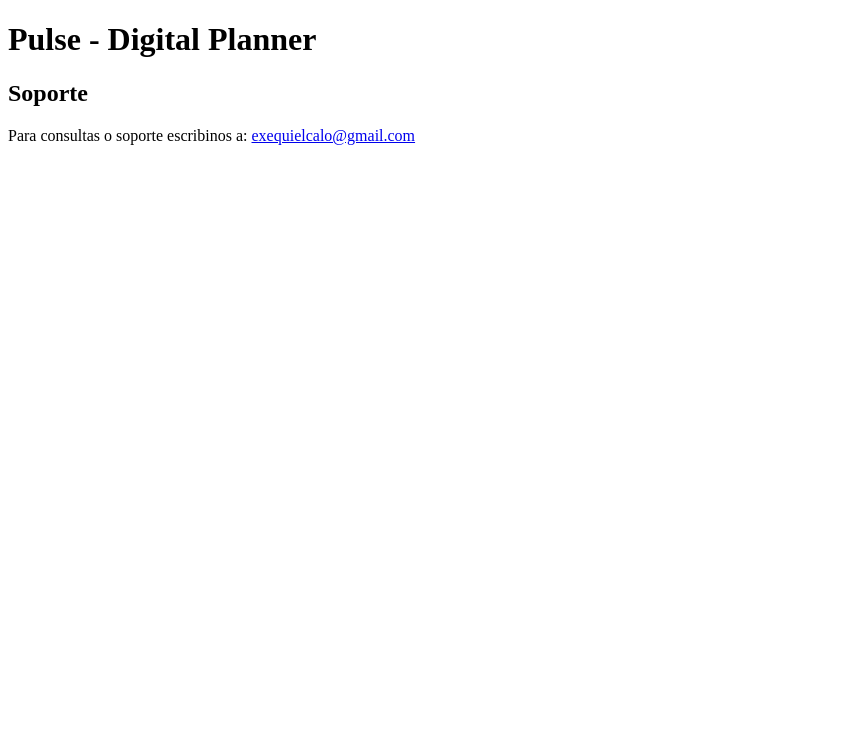
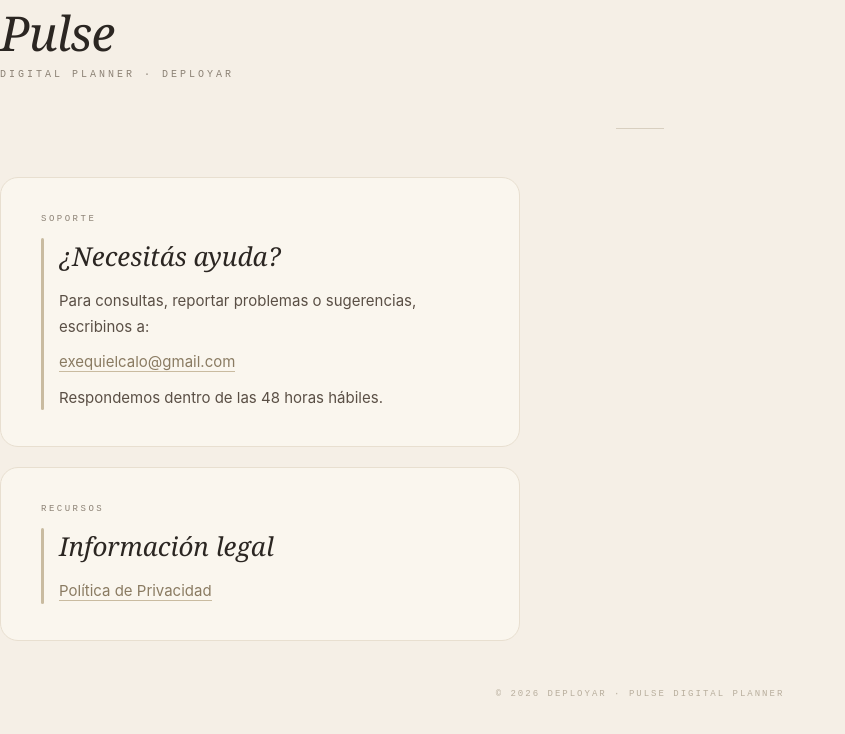
Before and after one commit to elviejou/pulse-legal, a plain HTML site: page index.html in a window 1280 px wide. Shown: the whole page, without its empty margins (0-845 px from the left). Drawn offline with Linux system fonts and the light colour scheme.

Commit message:
Update index.html

```diff
--- a/index.html
+++ b/index.html
@@ -1,9 +1,197 @@
 <!DOCTYPE html>
 <html lang="es">
-<head><meta charset="UTF-8"><title>Pulse - Soporte</title></head>
+<head>
+  <meta charset="UTF-8" />
+  <meta name="viewport" content="width=device-width, initial-scale=1.0" />
+  <title>Pulse · Soporte</title>
+  <style>
+    * { margin: 0; padding: 0; box-sizing: border-box; }
+
+    body {
+      background-color: #F5EFE6;
+      color: #2B2622;
+      font-family: -apple-system, Georgia, serif;
+✻ Worked for 5s
+
+※ recap: Estás publicando Pulse en el App Store. Acabás de crear el repo `pulse-legal` en GitHub — el próximo paso es crear los archivos `index.html` y `privacy.html` en ese repo y activar GitHub Pages para tener las URLs de soporte y privacidad que pide Apple.
+
+❯ [Image #35]
+[Image #35]
+
+En el dropdown "None" seleccioná "main" y dale Save. Eso activa GitHub Pages.
+
+Pero primero necesitás subir los archivos index.html y privacy.html al repo. ¿Ya los agregaste o todavía no?
+
+✻ Sautéed for 5s
+
+❯ [Image #36] si ya las habia creado
+[Image #36]
+
+GitHub Pages está activo y publicando desde main. En 1-2 minutos van a estar disponibles estas URLs:
+
+- Soporte: https://elviejou.github.io/pulse-legal/
+- Privacidad: https://elviejou.github.io/pulse-legal/privacy.html
+
+Pegá esas URLs en App Store Connect:
+- URL de soporte → https://elviejou.github.io/pulse-legal/
+- URL de privacidad → https://elviejou.github.io/pulse-legal/privacy.html
+
+Y en Información de la app también pedirá la URL de privacidad — la misma.
+
+✻ Baked for 7s
+
+❯ por favor se puede mejorar la estetica de la pagina haciendola un poquito similar a la app?
+
+Claro. Acá van los dos archivos con la estética de Pulse — paletar cream, Georgia italic, Courier para labels:
+
+⏺ Write(/Users/martinexequiel/Desktop/deployAR/PROYECTOS/PulseApp/pulse-legal-index.html)
+
+Wrote 148 lines to /Users/martinexequiel/Desktop/deployAR/PROYECTOS/PulseApp/pulse-legal-index.html
+<!DOCTYPE html>
+<html lang="es">
+<head>
+  <meta charset="UTF-8" />
+  <meta name="viewport" content="width=device-width, initial-scale=1.0" />
+  <title>Pulse · Soporte</title>
+  <style>
+    * { margin: 0; padding: 0; box-sizing: border-box; }
+
+    body {
+      background-color: #F5EFE6;
+      color: #2B2622;
+      font-family: -apple-system, Georgia, serif;
+      min-height: 100vh;
+      display: flex;
+      flex-direction: column;
+      align-items: center;
+      padding: 60px 24px 80px;
+    }
+
+    .logo {
+      font-family: Georgia, serif;
+      font-style: italic;
+      font-size: 48px;
+      color: #2B2622;
+      letter-spacing: -1px;
+      margin-bottom: 4px;
+    }
+
+    .tagline {
+      font-family: 'Courier New', Courier, monospace;
+      font-size: 10px;
+      letter-spacing: 3px;
+      color: #8C8275;
+      text-transform: uppercase;
+      margin-bottom: 48px;
+    }
+
+    .divider {
+      width: 48px;
+      height: 1px;
+      background-color: #D8CFC0;
+      margin: 0 auto 48px;
+    }
+
+    .card {
+      background-color: #FAF6EE;
+      border: 1px solid #E8DFD0;
+      border-radius: 18px;
+      padding: 36px 40px;
+      max-width: 520px;
+      width: 100%;
+      margin-bottom: 20px;
+    }
+
+    .card-label {
+      font-family: 'Courier New', Courier, monospace;
+      font-size: 9px;
+      letter-spacing: 2.5px;
+      text-transform: uppercase;
+      color: #8C8275;
+      margin-bottom: 14px;
+    }
+
+    .card h2 {
+      font-family: Georgia, serif;
+      font-style: italic;
+      font-size: 26px;
+      color: #2B2622;
+      margin-bottom: 14px;
+      font-weight: normal;
+    }
+
+    .card p {
+      font-size: 15px;
+      color: #5A4F45;
+      line-height: 1.7;
+      margin-bottom: 10px;
+    }
+
+    .card p:last-child { margin-bottom: 0; }
+
+    .accent-bar {
+      width: 3px;
+      height: 100%;
+      background-color: #C9BBA0;
+      border-radius: 2px;
+      position: absolute;
+      left: 0;
+      top: 0;
+    }
+
+    .card-inner {
+      position: relative;
+      padding-left: 18px;
+    }
+
+    a {
+      color: #8A7B62;
+      text-decoration: none;
+      border-bottom: 1px solid #C9BBA0;
+    }
+
+    a:hover { color: #2B2622; }
+
+    footer {
+      margin-top: 48px;
+      font-family: 'Courier New', Courier, monospace;
+      font-size: 9px;
+      letter-spacing: 2px;
+      color: #B8AE9D;
+      text-transform: uppercase;
+      text-align: center;
+    }
+  </style>
+</head>
 <body>
-<h1>Pulse - Digital Planner</h1>
-<h2>Soporte</h2>
-<p>Para consultas o soporte escribinos a: <a href="mailto:exequielcalo@gmail.com">exequielcalo@gmail.com</a></p>
+
+  <div class="logo">Pulse</div>
+  <div class="tagline">Digital Planner · deployAR</div>
+  <div class="divider"></div>
+
+  <div class="card">
+    <div class="card-label">Soporte</div>
+    <div class="card-inner">
+      <div class="accent-bar"></div>
+      <h2>¿Necesitás ayuda?</h2>
+      <p>Para consultas, reportar problemas o sugerencias, escribinos a:</p>
+      <p><a href="mailto:exequielcalo@gmail.com">exequielcalo@gmail.com</a></p>
+      <p>Respondemos dentro de las 48 horas hábiles.</p>
+    </div>
+  </div>
+
+  <div class="card">
+    <div class="card-label">Recursos</div>
+    <div class="card-inner">
+      <div class="accent-bar"></div>
+      <h2>Información legal</h2>
+      <p>
+        <a href="privacy.html">Política de Privacidad</a>
+      </p>
+    </div>
+  </div>
+
+  <footer>© 2026 deployAR · Pulse Digital Planner</footer>
+
 </body>
 </html>
```
